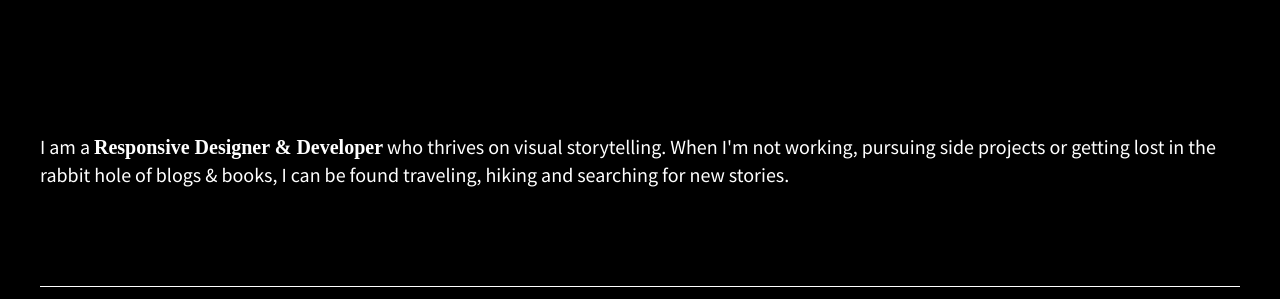
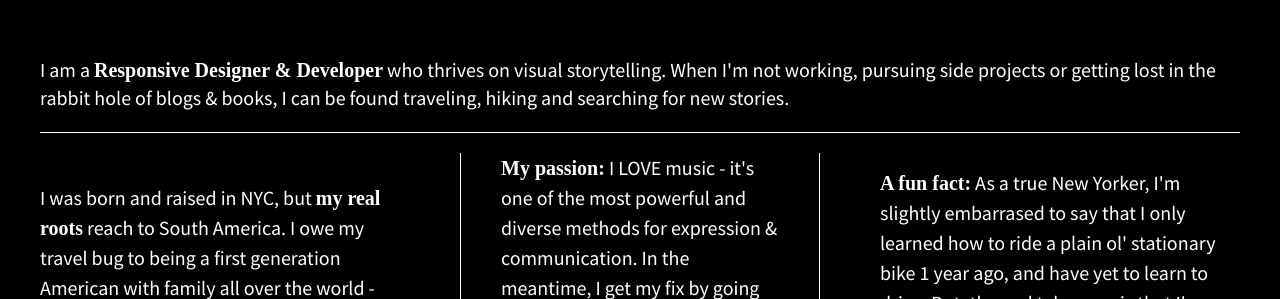
Before and after one commit to Melonhead08/flexbox-website-layout, a plain HTML site: page index.html in a window 1280 px wide. Shown: the part 139-438 px from the top of the page. Drawn offline with nearby package versions, Linux system fonts and the light colour scheme; a web font is replaced by a local one.

Commit message:
update CSS

```diff
--- a/css/main.css
+++ b/css/main.css
@@ -106,8 +106,8 @@ body {
   font-family: 'Source Sans Pro', sans-serif;
   font-size: 1.25em;
   padding: 0em 2em;
-  height: 100%;
   color: #fff;
+  justify-content: center;
 }
 
 header,
@@ -126,7 +126,6 @@ header {
 }
 
 main {
-  height: 250px;
   width: 100%;
   border-bottom:.0625rem #fff solid;
 }
@@ -136,21 +135,9 @@ footer,
 main {
   /*set display to flex and vertically & horizontally align by setting justify-content and align-items to center*/
   display: flex;
-  justify-content: left;
+  justify-content: flex-start;
   align-items: center;
 }
-
-#div-1,
-#div-2,
-#div-3 {
-  display: flex;
-  justify-content: center;
-  align-items: center;
-  color: #fff;
-  line-height: 1.5em;
-  font-size: 1.25rem;
-}
-
 
 span {
   font-weight: 900;
@@ -162,7 +149,6 @@ span {
   /*set display to flex and vertically & horizontally align by setting justify-content and align-items to center, and set flex-flow to row wrap*/
   display: flex;
   justify-content: space-between;
-  align-items: center;
   flex-flow: row wrap;
 
 }
@@ -172,11 +158,11 @@ span {
   color: #fff;
   line-height: 1.5em;
   font-size: 1em;
-  width: 30%;
   display: flex;
   justify-content: center;
   align-items: center;
-  flex-flow: row wrap;
+  border-bottom: 1px solid #555;
+
 }
 
 /* ==========================================================================
```
